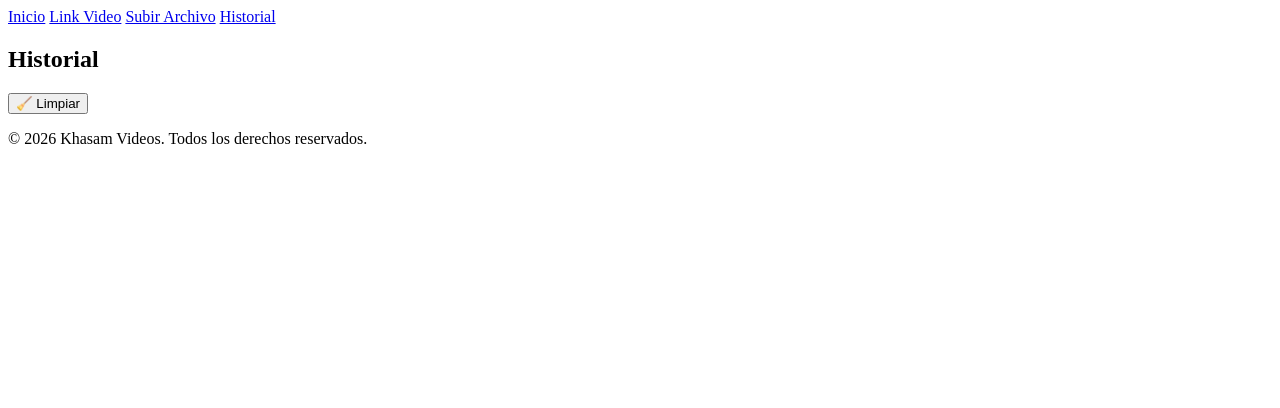
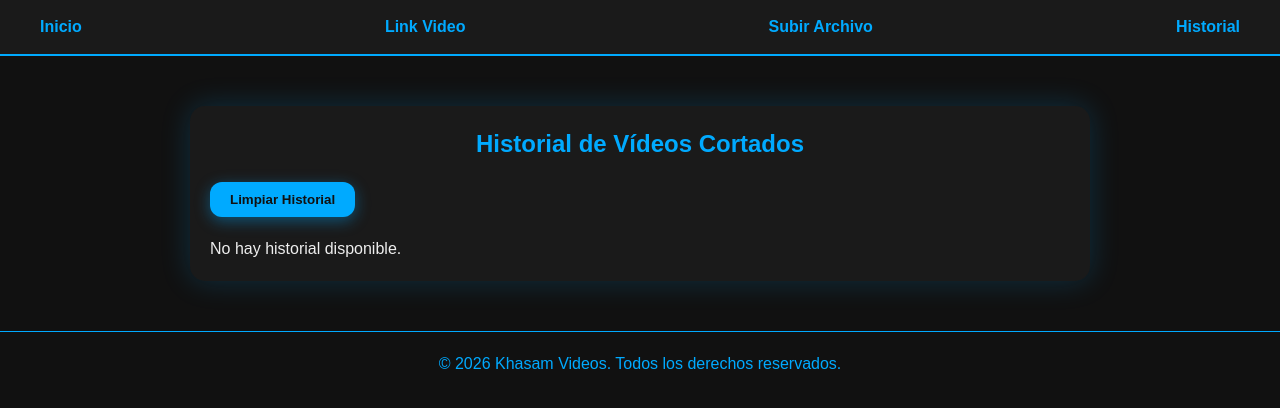
Before and after one commit to KekoOfficial/X, a Flask app: page /history in a window 1280 px wide. Shown: the top 408 px of the page. Run offline with Flask 3, Linux system fonts and the light colour scheme; parts of the project's set-up code (start-up, migrations or seed data) failed here and were passed over.

Commit message:
Actualizar history.html

```diff
--- a/templates/history.html
+++ b/templates/history.html
@@ -1,15 +1,27 @@
+<!DOCTYPE html>
+<html lang="es">
+<head>
+    <meta charset="UTF-8">
+    <title>Historial de Videos</title>
+    <link rel="stylesheet" href="{{ url_for('static', filename='style.css') }}">
+</head>
+<body>
+
 {% include 'components/navbar.html' %}
 
-<h2>Historial</h2>
-
-<form method="POST">
-    <button type="submit">🧹 Limpiar</button>
-</form>
-
-<ul>
-{% for v in videos %}
-    <li>{{ v.name }} - {{ v.clips }} clips - {{ v.date }}</li>
-{% endfor %}
-</ul>
+<div class="container">
+    <h2>Historial de Vídeos Cortados</h2>
+    <button class="clear-btn">Limpiar Historial</button>
+    <div style="margin-top:20px;">
+        {% for video in videos %}
+            <div class="history-item">{{ video }}</div>
+        {% else %}
+            <p>No hay historial disponible.</p>
+        {% endfor %}
+    </div>
+</div>
 
 {% include 'components/footer.html' %}
+<script src="{{ url_for('static', filename='script.js') }}"></script>
+</body>
+</html>
```
